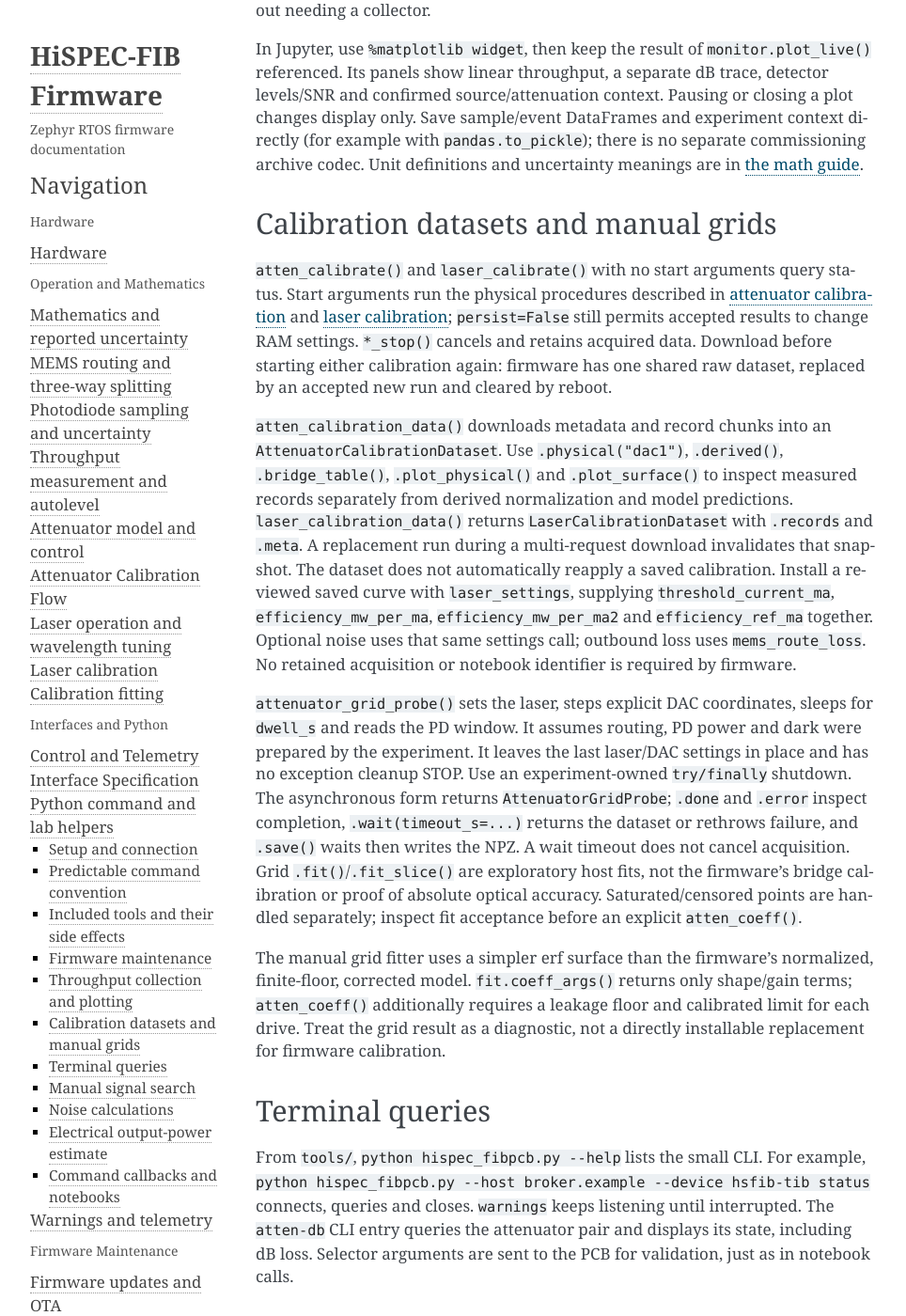
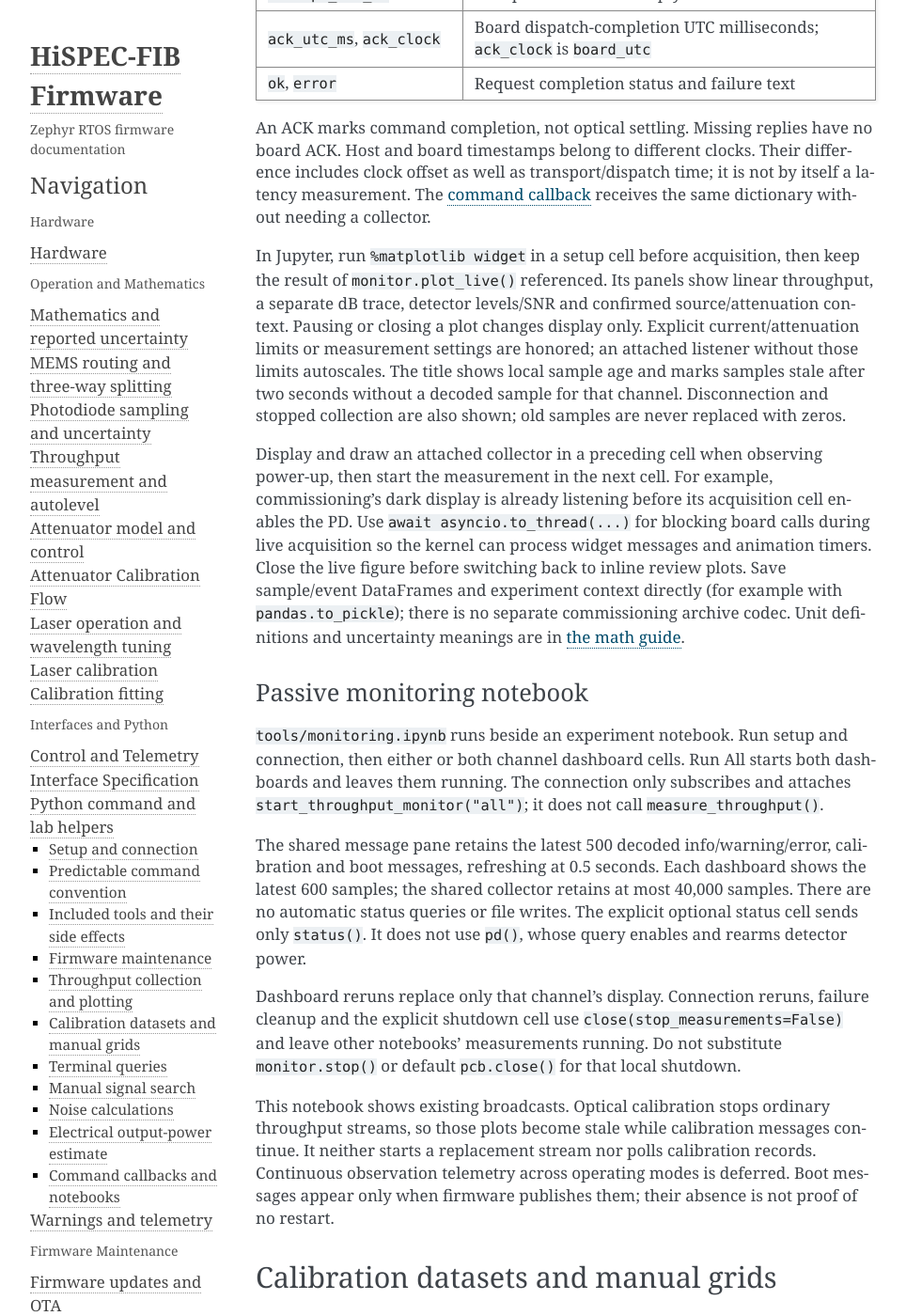
Before and after one commit to COO-Utilities/hispec-tib, a Sphinx documentation site: the page built from doc/python_helpers.md, in a window 1280 px wide and 1400 px high, scrolled down 5422 px. Shown: the whole window at 94% size, without its empty margins (148-1112 px from the left). Built offline with Sphinx 7.4.7, drawn with Linux system fonts in a browser that asks for light colours; some of the changed text lies outside the part shown.

Commit message:
Refresh notebooks and add passive channel monitoring

````diff
--- a/doc/python_helpers.md
+++ b/doc/python_helpers.md
@@ -27,6 +27,10 @@ the clone-local environment above does not install the firmware toolchain.
 `numpy` and `paho-mqtt` support the client; the requirements also include SciPy,
 pandas, Matplotlib, notebook and widget support for the included lab tools.
 Importing the module does not connect or operate hardware.
+Notebook setup cells locate the helper from the workspace, repository, `tools/`
+or archived notebook directory. Restart the kernel after updating the helper so
+imports and previously defined notebook functions use the same revision. The
+scope notebooks additionally need `SCPI-Instrument-Control==7.3.0`.
 
 ```python
 import hispec_fibpcb as hspcb
@@ -43,9 +47,14 @@ or the context manager connects immediately. Commands block awaiting responses
 with the instance `timeout_s` (default five seconds). Paho reconnects and restores
 subscriptions; lost in-flight commands are not replayed. A timeout does not prove
 that a hardware operation failed to execute.
+Default MQTT client IDs and 16-byte request correlation values are unique across
+notebooks. Replies must match both correlation data and the expected topic.
 
 `close()` stops registered collectors' measurements, then disconnects even when
 shutdown errors occur; such failures are raised as an `ExceptionGroup`.
+Use `close(stop_measurements=False)` for a passive listener: it drains and
+detaches local collectors and disconnects without sending any board commands.
+Context-manager exit retains the default measurement-stopping behavior.
 Uncollected/manual laser activity is not a blanket responsibility of connection
 cleanup. Use explicit `laser(..., stop=True)` when the experiment owns a manual
 source. `laser(..., value=0)` only requests zero current and preserves readiness
@@ -189,13 +198,49 @@ clock offset as well as transport/dispatch time; it is not by itself a latency
 measurement. The [command callback](#command-callbacks-and-notebooks) receives the
 same dictionary without needing a collector.
 
-In Jupyter, use `%matplotlib widget`, then keep the result of
+In Jupyter, run `%matplotlib widget` in a setup cell before acquisition, then keep the result of
 `monitor.plot_live()` referenced. Its panels show linear throughput, a separate
 dB trace, detector levels/SNR and confirmed source/attenuation context. Pausing
-or closing a plot changes display only. Save sample/event DataFrames and
+or closing a plot changes display only. Explicit current/attenuation limits or
+measurement settings are honored; an attached listener without those limits
+autoscales. The title shows local sample age and marks samples stale after two
+seconds without a decoded sample for that channel. Disconnection and stopped
+collection are also shown; old samples are never replaced with zeros.
+
+Display and draw an attached collector in a preceding cell when observing
+power-up, then start the measurement in the next cell. For example, commissioning's
+dark display is already listening before its acquisition cell enables the PD.
+Use `await asyncio.to_thread(...)` for blocking board calls during live acquisition
+so the kernel can process widget messages and animation timers. Close the live
+figure before switching back to inline review plots. Save sample/event DataFrames and
 experiment context directly (for example with `pandas.to_pickle`); there is no
 separate commissioning archive codec. Unit definitions and uncertainty meanings
 are in [the math guide](mathematics.md).
+
+### Passive monitoring notebook
+
+`tools/monitoring.ipynb` runs beside an experiment notebook. Run setup and connection,
+then either or both channel dashboard cells. Run All starts both dashboards and
+leaves them running. The connection only subscribes and attaches
+`start_throughput_monitor("all")`; it does not call `measure_throughput()`.
+
+The shared message pane retains the latest 500 decoded info/warning/error,
+calibration and boot messages, refreshing at 0.5 seconds. Each dashboard shows
+the latest 600 samples; the shared collector retains at most 40,000 samples.
+There are no automatic status queries or file writes. The explicit optional
+status cell sends only `status()`. It does not use `pd()`, whose query enables
+and rearms detector power.
+
+Dashboard reruns replace only that channel's display. Connection reruns, failure
+cleanup and the explicit shutdown cell use `close(stop_measurements=False)` and
+leave other notebooks' measurements running. Do not substitute `monitor.stop()`
+or default `pcb.close()` for that local shutdown.
+
+This notebook shows existing broadcasts. Optical calibration stops ordinary
+throughput streams, so those plots become stale while calibration messages continue.
+It neither starts a replacement stream nor polls calibration records. Continuous
+observation telemetry across operating modes is deferred. Boot messages appear
+only when firmware publishes them; their absence is not proof of no restart.
 
 ## Calibration datasets and manual grids
 
````
Also changed, not shown: 12 other files.
